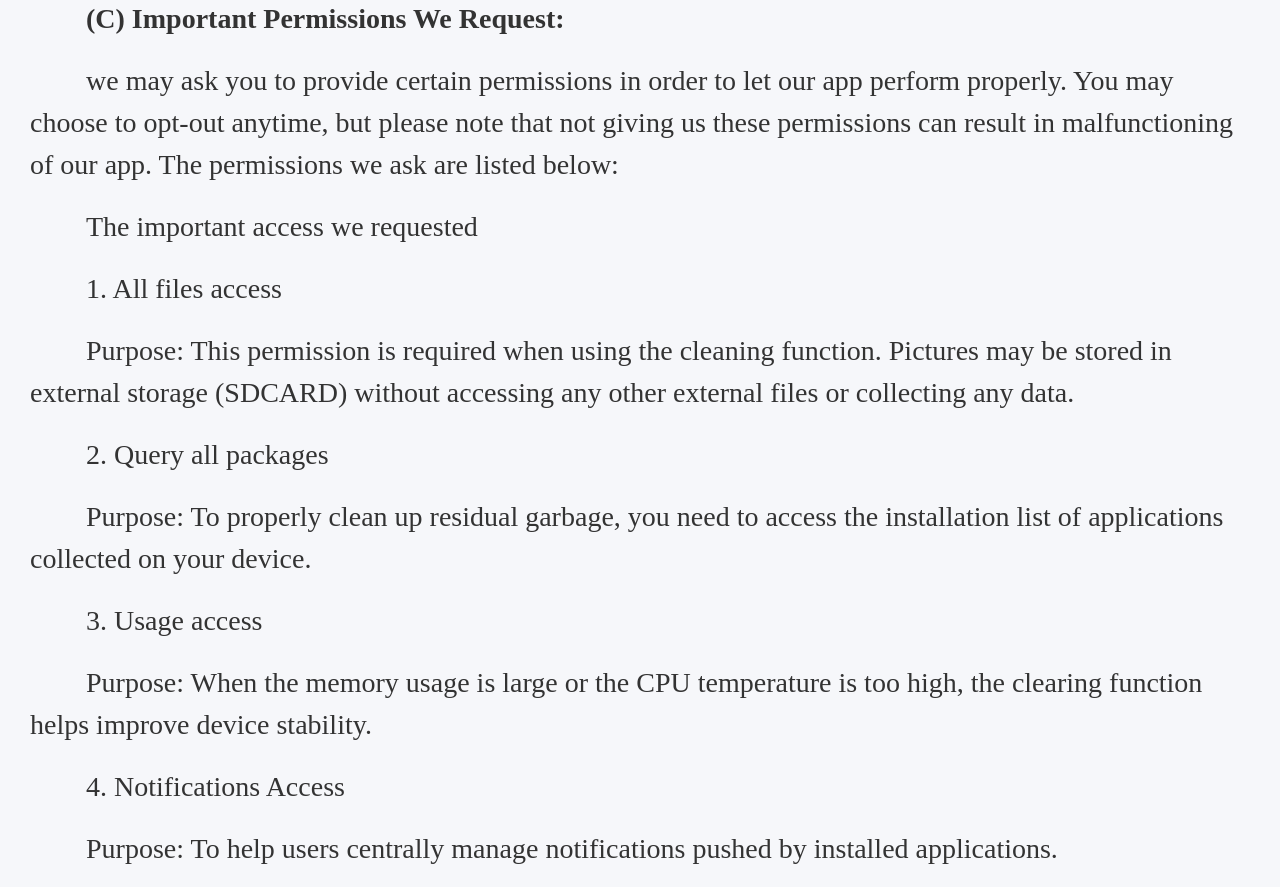
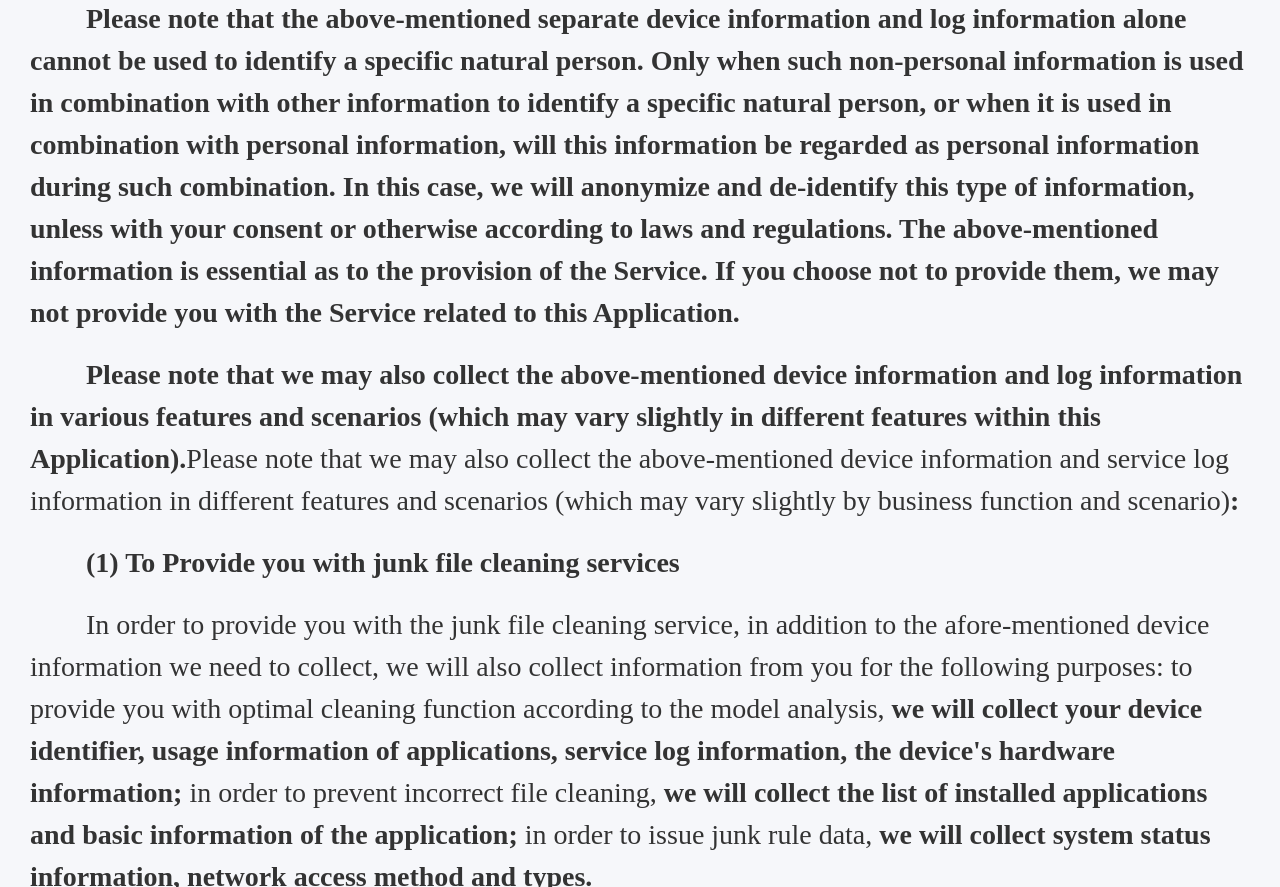
Before and after one commit to amonontools/cleaner, a plain HTML site: page privacyPolicy.html in a window 1280 px wide. Shown: the part 4078-4965 px from the top of the page. Drawn offline with Linux system fonts and the light colour scheme.

Commit message:
Add files via upload

```diff
--- a/privacyPolicy.html
+++ b/privacyPolicy.html
@@ -224,21 +224,6 @@
         restarts, upgrades), and other log information generated when using the device.
       </p>
       <p>
-        <strong>(C) Important Permissions We Request: </strong>
-      </p>
-      <p>
-        we may ask you to provide certain permissions in order to let our app perform properly. You may choose to opt-out anytime, but please note that not giving us these permissions can result in malfunctioning of our app. The permissions we ask are listed below:
-      </p>
-      <p>The important access we requested</p>
-      <p>1. All files access</p>
-      <p>Purpose: This permission is required when using the cleaning function. Pictures may be stored in external storage (SDCARD) without accessing any other external files or collecting any data.</p>
-      <p>2. Query all packages</p>
-      <p>Purpose: To properly clean up residual garbage, you need to access the installation list of applications collected on your device.</p>
-      <p>3. Usage  access</p>
-      <p>Purpose: When the memory usage is large or the CPU temperature is too high, the clearing function helps improve device stability.</p>
-      <p>4. Notifications Access</p>
-      <p>Purpose: To help users centrally manage notifications pushed by installed applications.</p>
-      <p>
         <strong
           >Please note that the above-mentioned separate device information and log information
           alone cannot be used to identify a specific natural person. Only when such non-personal
@@ -252,7 +237,13 @@
         >
       </p>
       <p>
-        Please note that we may also collect the above-mentioned device information and log information in various features and scenarios ,However, we will not store your device information and log information.
+        <strong
+          >Please note that we may also collect the above-mentioned device information and log
+          information in various features and scenarios (which may vary slightly in different
+          features within this Application).</strong
+        >Please note that we may also collect the above-mentioned device information and service log
+        information in different features and scenarios (which may vary slightly by business
+        function and scenario)<strong>:</strong>
       </p>
       <p><strong>(1) To Provide you with junk file cleaning services</strong></p>
       <p>
@@ -753,6 +744,10 @@
       <p class="ind0"><a href="https://www.appsflyer.com/legal/privacy-policy/">https://www.appsflyer.com/legal/privacy-policy/</a></p>
       <p class="ind0">12.Firebase</p>
       <p class="ind0"><a href="https://policies.google.cn/privacy">https://policies.google.cn/privacy</a></p>
+      <p class="ind0">13.Baidu</p>
+      <p class="ind0"><a href="https://mtj.baidu.com/static/userguide/book/contents/rules.html">https://mtj.baidu.com/static/userguide/book/contents/rules.html</a></p>
+      <p class="ind0">14.Umeng</p>
+      <p class="ind0"><a href="https://www.umeng.com/page/policy">https://www.umeng.com/page/policy</a></p>
       <p><strong>IX. Supplement and Update of the Policy</strong></p>
       <p>
         We reserve the right to update or modify this Policy from time to time in order to reflect
```
